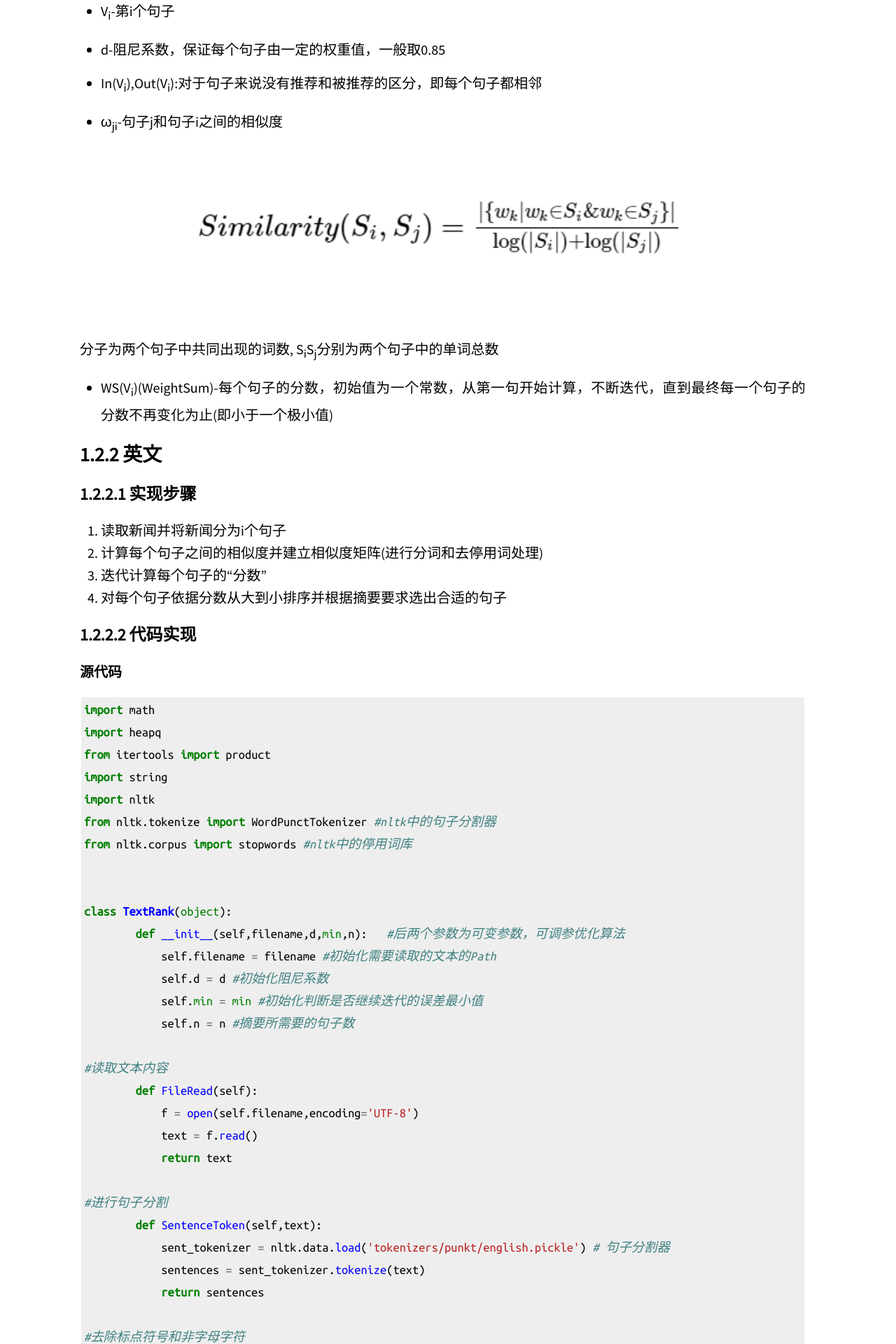
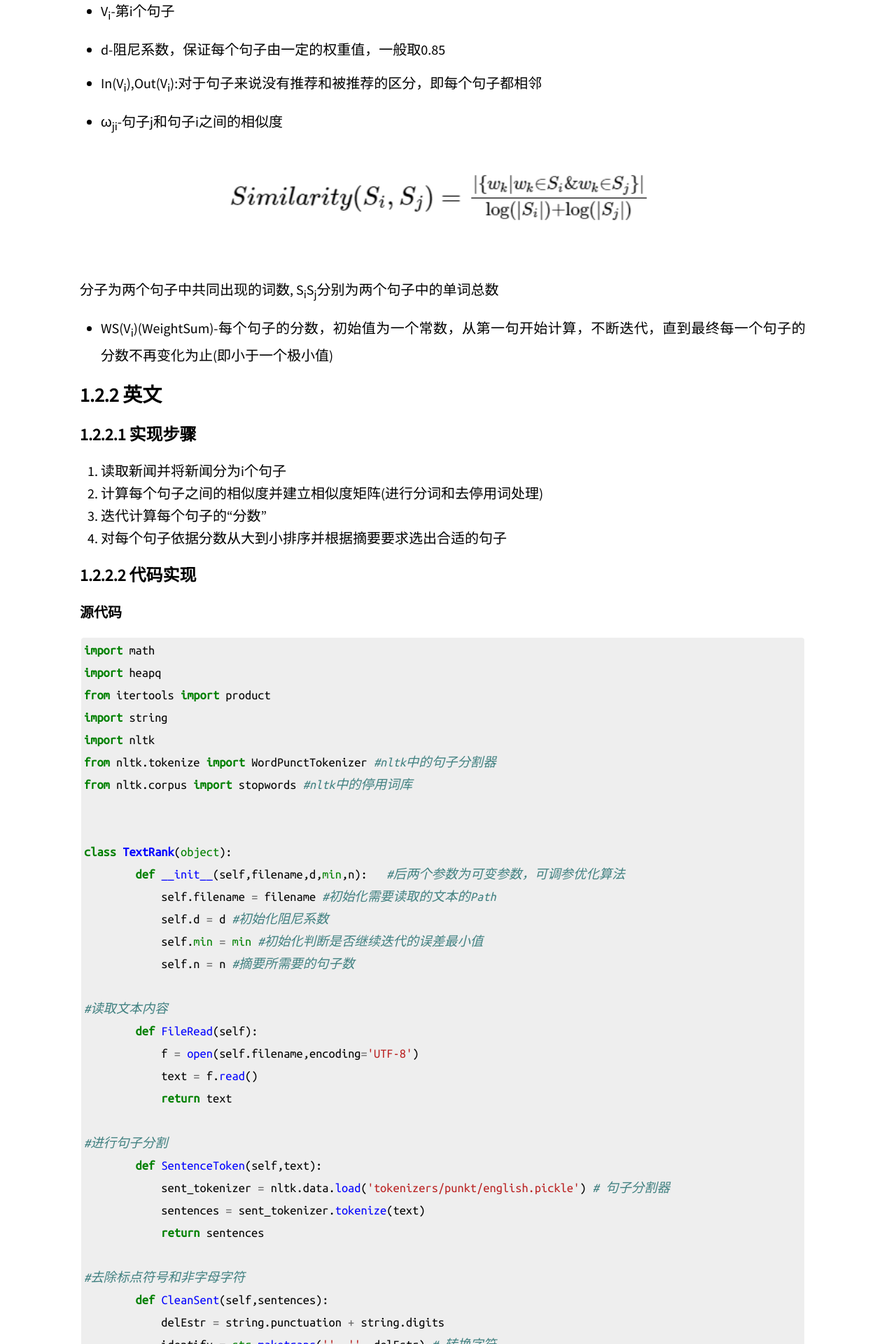
Before and after one commit to Cr7-joker/Cr7-joker.github.io, a Jekyll site: the page built from _posts/2019-02-06-News abstract extraction/2019-02-06-News abstract extraction.md, in a window 1280 px wide. Shown: the part 1250-3170 px from the top of the page at 70% size. Built offline with Jekyll 4.4.1, drawn with Linux system fonts in a browser that asks for light colours; our own code applies the rules of GitHub Pages for plain Markdown files; formulas are drawn with MathJax 3; a script that is not in the unit is left out.

Commit message:
try commit

```diff
--- a/_posts/2019-02-06-News abstract extraction/2019-02-06-News abstract extraction.md
+++ b/_posts/2019-02-06-News abstract extraction/2019-02-06-News abstract extraction.md
@@ -32,11 +32,11 @@ TextRank 算法是一种**用于文本的基于图**的排序算法。其基本
 
 * In(V<sub>i</sub>),Out(V<sub>i</sub>):对于句子来说没有推荐和被推荐的区分，即每个句子都相邻
 
-* ω<sub>ji</sub>-句子j和句子i之间的相似度 <br/><br/>
+* ω<sub>ji</sub>-句子j和句子i之间的相似度
 
-<img src="https://raw.githubusercontent.com/Cr7-joker/Cr7-joker.github.io/master/_posts/2019-02-06-News%20abstract%20extraction/assert/T2.png" width="75%" alt="相似度计算公式">
+<img src="https://raw.githubusercontent.com/Cr7-joker/Cr7-joker.github.io/master/_posts/2019-02-06-News%20abstract%20extraction/assert/T2.png" width="65%" alt="相似度计算公式">
 
-  <br/><br/>
+  <br/>
   分子为两个句子中共同出现的词数, S<sub>i</sub>S<sub>j</sub>分别为两个句子中的单词总数
 
 * WS(V<sub>i</sub>)(WeightSum)-每个句子的分数，初始值为一个常数，从第一句开始计算，不断迭代，直到最终每一个句子的分数不再变化为止(即小于一个极小值)
```
